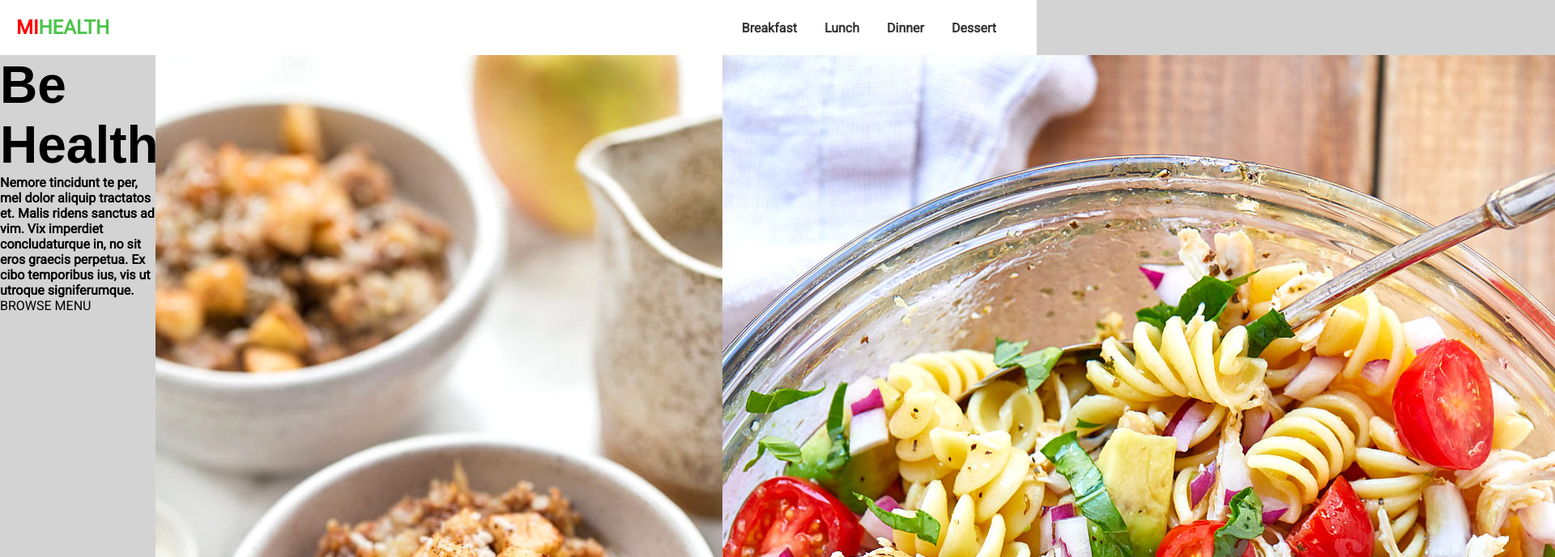
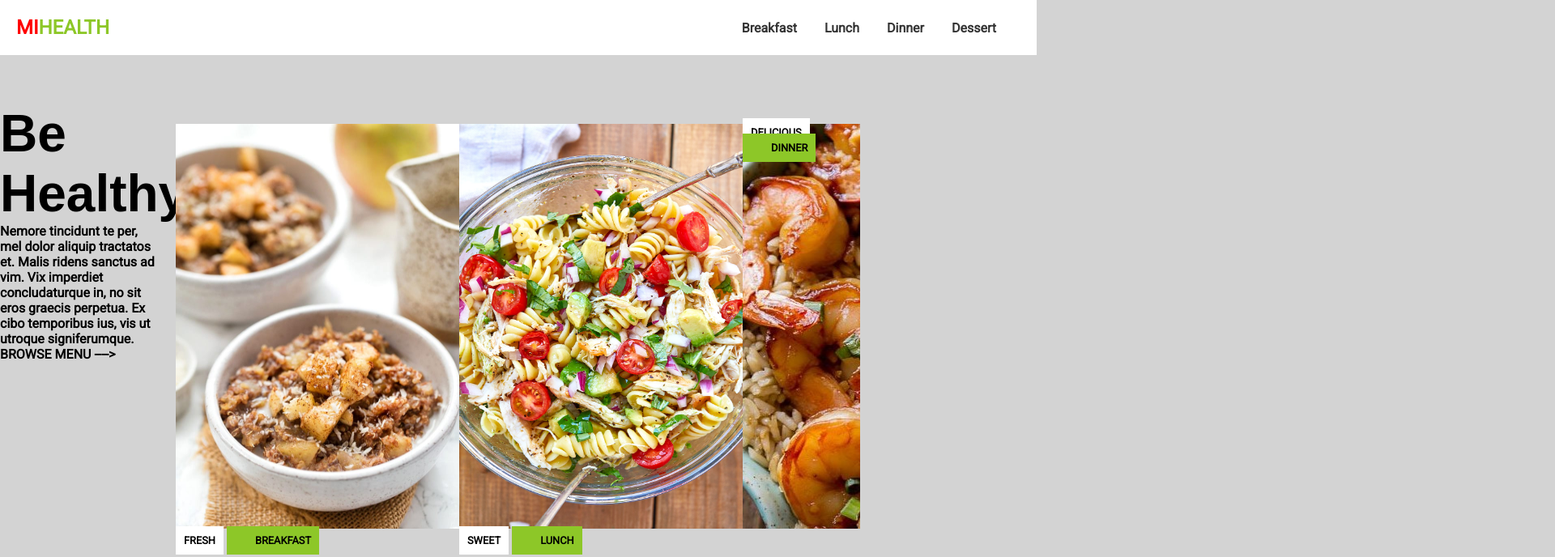
Before and after one commit to evcgit/html-project, a plain HTML site: page index.html in a window 1280 px wide. Shown: the top 688 px of the page at 81% size, 1920 px wide, since content can reach past the window. Drawn offline with Linux system fonts and the light colour scheme.

Commit message:
photos positioned

```diff
--- a/index.html
+++ b/index.html
@@ -22,17 +22,29 @@
     </div>
     <div id="content">
         <div id="beHealthy">
-            <h1>Be Healthy</h1>
+            <h1>Be</h1>
+            <h1>Healthy</h1>
             <p>
                 Nemore tincidunt te per, mel dolor aliquip tractatos et. Malis ridens sanctus ad vim.
                 Vix imperdiet concludaturque in, no sit eros graecis perpetua. Ex cibo temporibus ius, vis ut utroque signiferumque.
             </p>
-            <a href="#" id="browseMenu">BROWSE MENU</a>
+            <a href="#" id="browseMenu">BROWSE MENU ----&gt;</a>
         </div>
         <div id="photosContainer">
-            <div class="photo"><img src="./images/apple-breakfast-quinoa-7.jpg"></div>
-            <div class="photo"><img src="./images/pasta-salad.jpg"></div>
-            <div class="photo"><img src="./images/shrimp.jpg"></div>
+            <div id="apple">
+                <img src="./images/apple-breakfast-quinoa-7.jpg" alt="apple-breakfast-quinoa-7">
+                <span class="whiteLabel">FRESH</span>
+                <span class="greenLabel">BREAKFAST</span>
+            </div>
+            <div id="pasta">
+                <img src="./images/pasta-salad.jpg" alt="pasta-salad">
+                <span class="whiteLabel">SWEET</span>
+                <span class="greenLabel">LUNCH</span>
+            </div>
+            <div id="shrimp">
+                <span class="whiteLabel">DELICIOUS</span>
+                <span class="greenLabel">DINNER</span>
+            </div>
         </div>
     </div>
 </body>
--- a/style.css
+++ b/style.css
@@ -18,7 +18,7 @@ body {
 
 
 h2 {
-    color: rgb(77, 196, 77);
+    color: rgb(141, 199, 40);
     display: inline-block;
     font-weight: 600;
 }
@@ -45,6 +45,7 @@ ul li a{
 #content {
     display: flex;
     flex-direction: row;
+    margin-top: 60px;
 }
 /*------ BeHealthy ------*/
 
@@ -65,9 +66,47 @@ p {
 #browseMenu {
     text-decoration: none;
     color: black;
+    font-weight: bold;
 }
  /*-----photos-----*/
 #photosContainer {
     display: flex;
     flex-direction: row;
+    justify-content: space-around;
+    width: 66%;
+    margin: 25px;
 }
+
+#apple img {
+    height: 500px;
+    width: 350px;
+
+}
+
+#pasta img {
+    height: 500px;
+    width: 350px;
+
+}
+
+#shrimp {
+    height: 500px;
+    width: 400px;
+    background-image: url(./images/shrimp.jpg);
+}
+
+.whiteLabel {
+    background-color: white;
+    font-weight: bold;
+    padding: 10px;
+    font-size: .8rem;
+    z-index: 1;
+}
+
+.greenLabel {
+    background-color: rgb(141, 199, 40);
+    padding: 10px 10px 10px 35px;
+    font-weight: bold;
+    font-size: .8rem;
+    text-align: right;
+}
```
